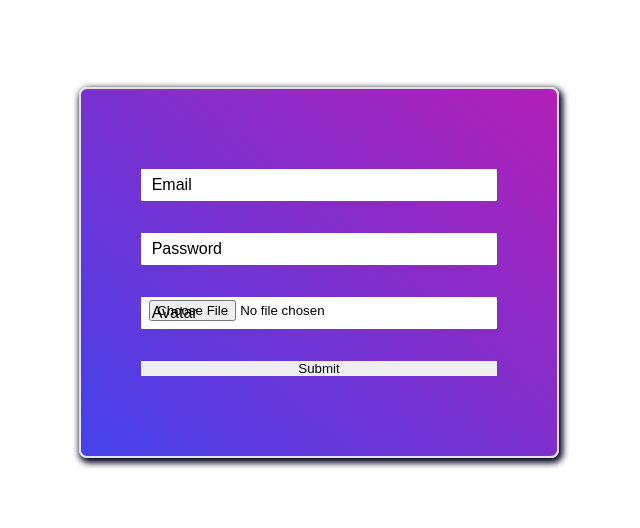
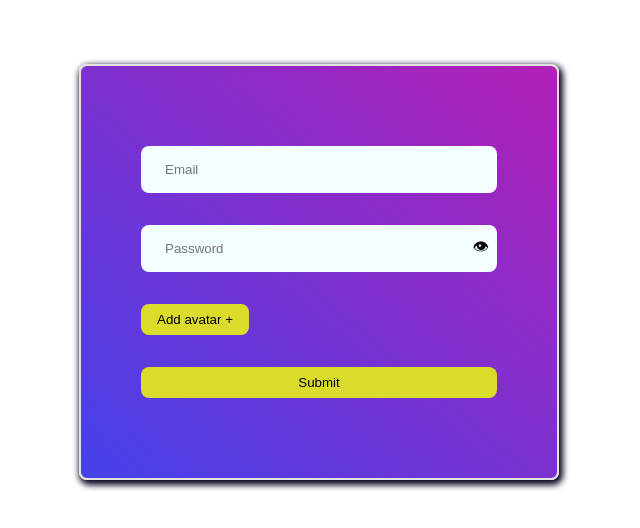
Before and after one commit to beardedgentelman/a-sol_chat_NestJS_ReactJS_front, a React (Create React App) app: page /registration in a window 1280 px wide. Shown: the part 128-656 px from the top of the page, without its empty margins (321-961 px from the left). Built offline with nearby package versions, Linux system fonts and the light colour scheme; a web font is replaced by a local one.

Commit message:
validation on registration

```diff
--- a/package.json
+++ b/package.json
@@ -3,6 +3,7 @@
   "version": "0.1.0",
   "private": true,
   "dependencies": {
+    "@reduxjs/toolkit": "^1.9.5",
     "@testing-library/jest-dom": "^5.14.1",
     "@testing-library/react": "^13.0.0",
     "@testing-library/user-event": "^13.2.1",
@@ -12,7 +13,7 @@
     "@types/react-dom": "^18.0.0",
     "react": "^18.2.0",
     "react-dom": "^18.2.0",
-    "react-hook-form": "^7.43.9",
+    "react-redux": "^8.0.5",
     "react-router-dom": "^6.11.2",
     "react-scripts": "5.0.1",
     "typescript": "^4.4.2",
--- a/src/App.tsx
+++ b/src/App.tsx
@@ -1,9 +1,13 @@
+import { Navigate, Route, Routes } from 'react-router-dom'
 import Registration from 'pages/Registration/Registration'
 
 function App() {
   return (
     <div className='App'>
-      <Registration />
+      <Routes>
+        <Route path='/' element={<Navigate to='/registration' replace />} />
+        <Route path='/registration' element={<Registration />}></Route>
+      </Routes>
     </div>
   )
 }
--- a/src/components/RegistrationForm/RegistrationForm.tsx
+++ b/src/components/RegistrationForm/RegistrationForm.tsx
@@ -1,41 +1,166 @@
-import { SubmitHandler, useForm } from 'react-hook-form'
+import { useRef, useState } from 'react'
 
 import './registration-form.css'
 
-interface IFormInput {
+interface IFormSubmit {
   email: string
   password: string
-  file?: FormData
+  avatar?: File | null
+}
+
+interface IFormValidate {
+  email: string
+  emailError: boolean
+  emailRegExError: boolean
+  password: string
+  passwordError: boolean
+  passwordRegExError: boolean
+  avatar: File | null
+  avatarError: boolean
 }
 
 const RegistrationForm = () => {
-  const {
-    register,
-    handleSubmit,
-    formState: { errors }
-  } = useForm<IFormInput>()
-  const onSubmit: SubmitHandler<IFormInput> = data => console.log(data)
+  const [formValid, setFormValid] = useState<IFormValidate>({
+    email: '',
+    emailError: false,
+    emailRegExError: false,
+    password: '',
+    passwordError: false,
+    passwordRegExError: false,
+    avatar: null,
+    avatarError: false
+  })
+
+  const [fileName, setFileName] = useState('Add avatar +')
+  const [miniature, setMiniature] = useState('')
+
+  const formRef = useRef<HTMLFormElement>(null)
+  const emailRef = useRef<HTMLInputElement>(null)
+  const passwordRef = useRef<HTMLInputElement>(null)
+  const fileRef = useRef<HTMLInputElement>(null)
+
+  const formValidate = (e: any) => {
+    const emailRegex = /^[\w.%+-]+@[A-Za-z0-9.-]+\.[A-Za-z]{2,}$/i
+    const passwordRegex = /^(?=.*[a-z])(?=.*[A-Z])(?=.*\d).+/
+
+    if (formValid.email === '' || formValid.email === undefined || formValid.email === null) {
+      setFormValid({ ...formValid, emailError: true })
+      return
+    } else {
+      if (emailRegex.test(formValid.email) === false) {
+        setFormValid({ ...formValid, emailRegExError: true })
+        setFormValid({ ...formValid, emailError: false })
+        return
+      } else {
+        setFormValid({ ...formValid, emailRegExError: false })
+        setFormValid({ ...formValid, emailError: true })
+      }
+      setFormValid({ ...formValid, emailError: false })
+    }
+
+    if (formValid.password === '' || formValid.password === undefined || formValid.password === null) {
+      setFormValid({ ...formValid, passwordError: true })
+      return
+    } else {
+      if (passwordRegex.test(formValid.password) === false) {
+        setFormValid({ ...formValid, passwordRegExError: true })
+        setFormValid({ ...formValid, passwordError: false })
+        return
+      } else {
+        setFormValid({ ...formValid, passwordRegExError: false })
+        setFormValid({ ...formValid, passwordError: true })
+      }
+      setFormValid({ ...formValid, passwordError: false })
+    }
+
+    if (fileRef.current?.files !== null && fileRef.current?.files !== undefined && fileRef.current?.files.length > 0) {
+      const newFileName = fileRef.current?.files[0].name
+      setFileName(newFileName)
+      setMiniature(URL.createObjectURL(fileRef.current.files[0]))
+      setFormValid({ ...formValid, avatar: fileRef.current?.files[0] })
+    }
+
+    if (formValid.avatar !== null) {
+      if (!formValid.avatar.type.includes('image')) {
+        setFormValid({ ...formValid, avatarError: true })
+        return
+      }
+      setFormValid({ ...formValid, avatarError: false })
+    }
+  }
+
+  const handleSubmit = (e: React.FormEvent<HTMLFormElement>) => {
+    e.preventDefault()
+    formValidate(e)
+
+    const formData: IFormSubmit = {
+      email: formValid.email,
+      password: formValid.password,
+      avatar: formValid.avatar
+    }
+
+    console.log(formData)
+  }
 
   return (
-    <form className='form' onSubmit={handleSubmit(onSubmit)}>
+    <form ref={formRef} className='form' onSubmit={handleSubmit}>
       <div className='form__field'>
-        <label>Email</label>
-        <input type='email' {...register('email', { required: true, maxLength: 20 })} />
-        {errors.email && 'Email name is required'}
+        <input
+          ref={emailRef}
+          onChange={e => {
+            console.log(formValid)
+            setFormValid({ ...formValid, email: e.target.value })
+          }}
+          type='email'
+          name='email'
+          id='email'
+          placeholder='Email'
+        />
+      </div>
+      {formValid.emailError && <span>Email is required. Please set the email!</span>}
+      {formValid.emailRegExError && <span>Email is not valid!</span>}
+
+      <div className='form__field'>
+        <input ref={passwordRef} type='password' name='password' id='password' placeholder='Password' />
+        <p
+          className='form__field-eye'
+          onMouseEnter={() => passwordRef.current?.setAttribute('type', 'text')}
+          onMouseLeave={() => passwordRef.current?.setAttribute('type', 'password')}
+        >
+          &#128065;
+        </p>
+      </div>
+      {formValid.passwordError && <span>Password is required. Please set the password!</span>}
+      {formValid.passwordRegExError && (
+        <span>
+          Password is not valid. The password must contain at least one uppercase letter, one lowercase letter and one
+          number!
+        </span>
+      )}
+
+      <div className='form__avatar-field'>
+        <button
+          className='form__avatar-btn'
+          type='button'
+          onClick={() => {
+            fileRef.current?.click()
+          }}
+        >
+          {fileName}
+          <input ref={fileRef} type='file' name='file' id='file' placeholder='Avatar' />
+        </button>
+        {formValid.avatarError ? (
+          <span>File is not an image! Please choose the image.</span>
+        ) : (
+          miniature !== '' && (
+            <div className='form__avatar-field_wrapper'>
+              <img src={miniature} alt='Previous miniature' />
+            </div>
+          )
+        )}
       </div>
 
-      <div className='form__field'>
-        <label>Password</label>
-        <input type='password' {...(register('password'), { required: true, maxLength: 20 })} />
-        {errors.password && 'Password name is required'}
-      </div>
-
-      <div className='form__field'>
-        <label>Avatar</label>
-        <input type='file' {...register('file')} />
-      </div>
-
-      <input type='submit' />
+      <input type='submit' className='form__submit' placeholder='Submit' />
     </form>
   )
 }
--- a/src/components/RegistrationForm/registration-form.css
+++ b/src/components/RegistrationForm/registration-form.css
@@ -19,20 +19,88 @@
 }
 .form__field {
   position: relative;
+  display: flex;
+  align-items: center;
+  justify-content: space-between;
   width: 100%;
-  height: 2rem;
-  background-color: #fff;
+  padding: 0.5rem;
+  background-color: #f4fdff;
+  border-radius: 8px;
+}
+.form span {
+  color: var(--secondary-color);
+  display: inline-block;
+}
+.form__field-eye {
+  display: flex;
+  align-items: center;
+  justify-content: center;
+  line-height: normal;
+  cursor: pointer;
+}
+.form__avatar-field {
+  display: flex;
+  align-items: center;
+  justify-content: space-between;
+}
+.form__avatar-field_wrapper {
+  width: 80px;
+  height: 80px;
+  border-radius: 100%;
+  overflow: hidden;
+}
+.form__avatar-field_wrapper img {
+  width: 100%;
 }
 .form__field label {
   position: absolute;
   top: 50%;
-  left: 3%;
-  transform: translateY(-50%);
+  left: 4%;
+  transform: translateY(-30%);
+  cursor: text;
 }
 .form__field input {
   width: 100%;
   height: 100%;
-  padding: 0.2rem 0.5rem;
+  padding: 0.5rem 1rem;
+  background-color: #f4fdff;
+  outline: none;
+}
+.form button input[type='file'] {
+  position: relative;
+  width: 0;
+  height: 0;
+  opacity: 0;
+  visibility: hidden;
+  z-index: -1;
+}
+.form__avatar-btn {
+  display: flex;
+  align-items: center;
+  justify-content: center;
+  width: fit-content;
+  padding: 0.5rem 1rem;
+  margin-right: auto;
+  cursor: pointer;
+  background: var(--primary-color);
+  border-radius: 8px;
+  transition: all 0.3s;
+}
+.form button:hover {
+  background: #eda619;
+}
+.form__submit {
+  width: 100%;
+  margin-inline: auto;
+  padding: 0.5rem 1rem;
+  margin-left: auto;
+  cursor: pointer;
+  background: var(--primary-color);
+  border-radius: 8px;
+  transition: all 0.3s;
+}
+.form__submit:hover {
+  background: #eda619;
 }
 
 @keyframes bg_go {
--- a/src/index.css
+++ b/src/index.css
@@ -43,6 +43,7 @@ body {
 body {
   font-family: 'Varta', sans-serif;
   font-size: 16px;
+  line-height: 1;
 }
 .App {
   overflow: visible;
```
Also changed, not shown: 1 other file (tests, documents, lock files or other folders).
